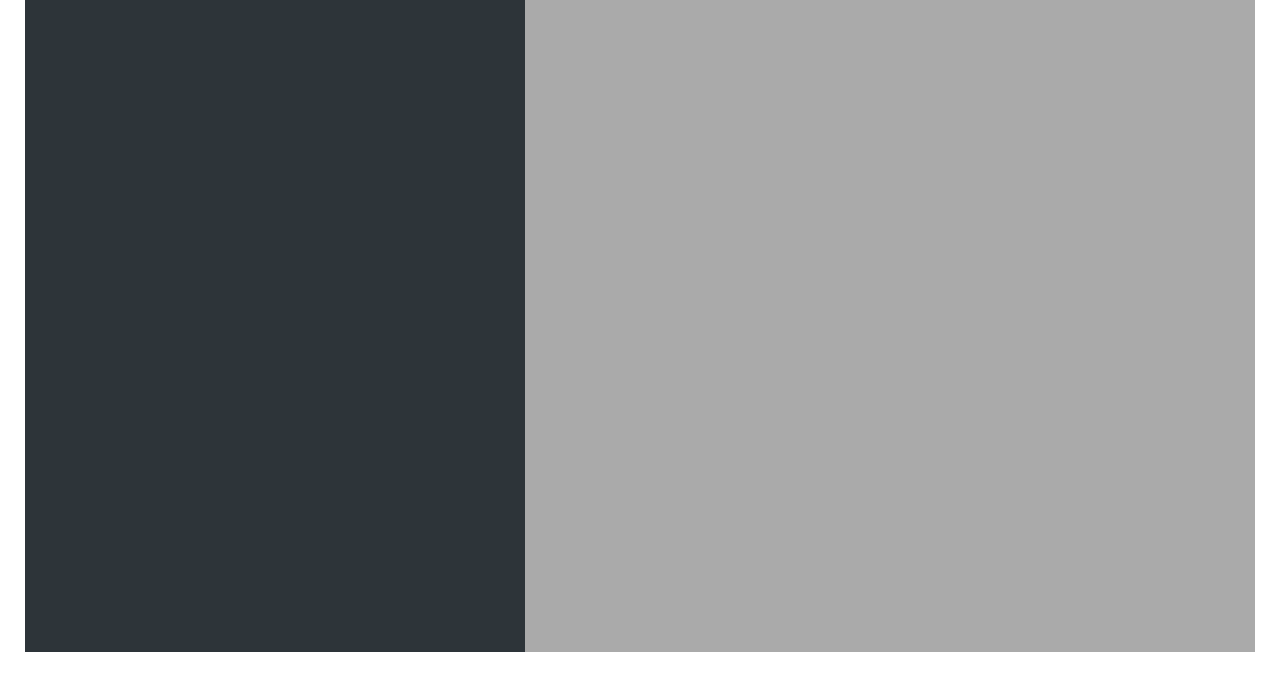
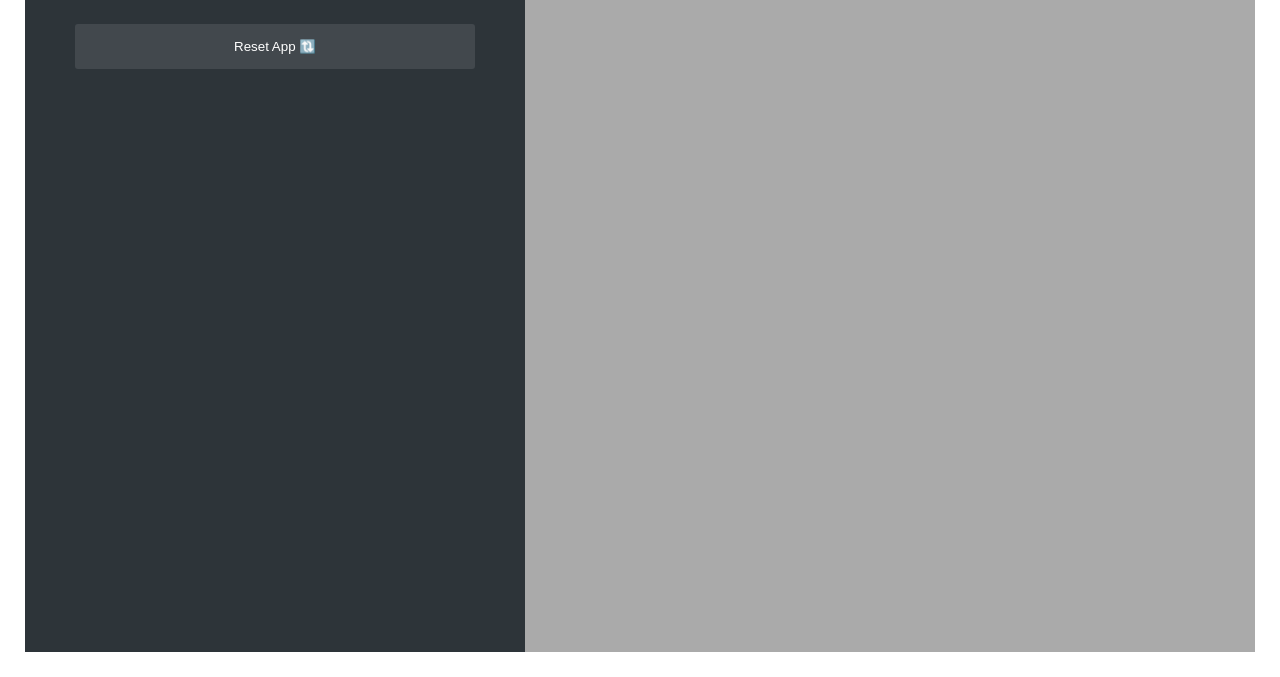
Before and after one commit to George2497/Activity-Tracker, a plain HTML site: page index.html in a window 1280 px wide. Shown: the part 123-800 px from the top of the page. Drawn offline with nearby package versions, Linux system fonts and the light colour scheme.

Commit message:
created a reset app button

```diff
--- a/index.html
+++ b/index.html
@@ -26,6 +26,7 @@
 <body>
   <div class="sidebar">
     <img src="logo.png" alt="Logo" class="logo" />
+    <button class="resetApp">Reset App 🔃</button>
 
     <ul class="workouts">
       <form class="form hidden">
--- a/script.js
+++ b/script.js
@@ -64,6 +64,7 @@ const inputDistance = document.querySelector('.form__input--distance');
 const inputDuration = document.querySelector('.form__input--duration');
 const inputCadence = document.querySelector('.form__input--cadence');
 const inputElevation = document.querySelector('.form__input--elevation');
+const resetApp = document.querySelector('.resetApp');
 
 class App {
     // Private variables
@@ -303,5 +304,12 @@ class App {
         localStorage.removeItem('workouts');
         location.reload();
     }
+
 }
+
+// This button will reset the application of all wokrouts that have been inputted
+resetApp.addEventListener('click', function () {
+    app.reset();
+});
+
 const app = new App();
--- a/style.css
+++ b/style.css
@@ -21,7 +21,7 @@ html {
 }
 
 body {
-  font-family: 'Manrope', sans-serif;
+  font-family: "Manrope", sans-serif;
   color: var(--color-light--2);
   font-weight: 400;
   line-height: 1.6;
@@ -171,6 +171,26 @@ a:visited {
   display: none;
 }
 
+.resetApp {
+  width: 100%;
+  border: none;
+  border-radius: 3px;
+  color: #fff;
+  flex: 10 0 5%;
+  background-color: var(--color-dark--2);
+  padding: 1.5rem 2.75rem;
+  margin-bottom: 1.75rem;
+  display: grid;
+  grid-template-columns: 1fr 1fr;
+  gap: 0.5rem 2.5rem;
+  text-align: center;
+  display: inline;
+
+  /* Match height and activity boxes */
+  height: 9.25rem;
+  transition: all 0.5s, transform 1ms;
+}
+
 /* MAP */
 #map {
   flex: 1;
```
